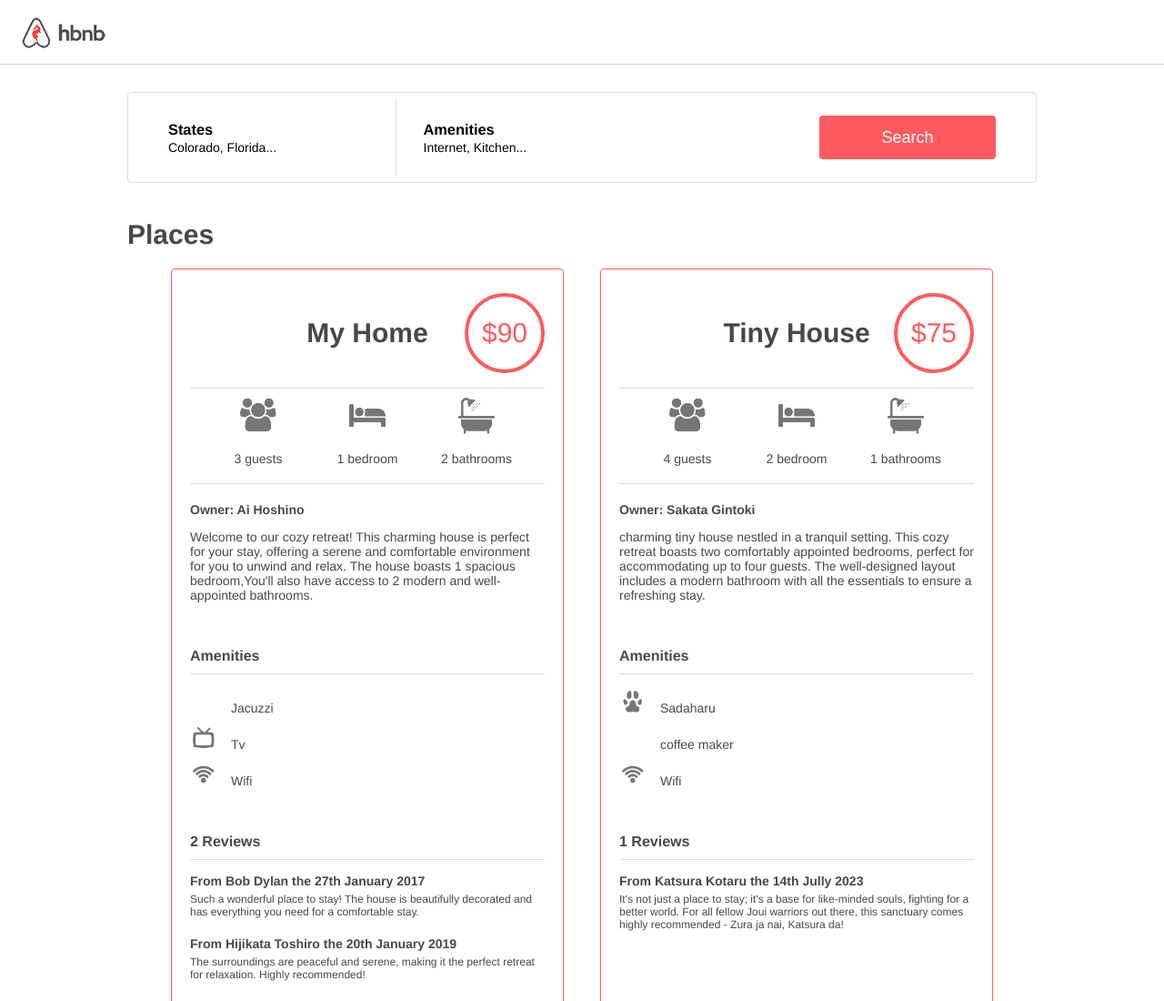
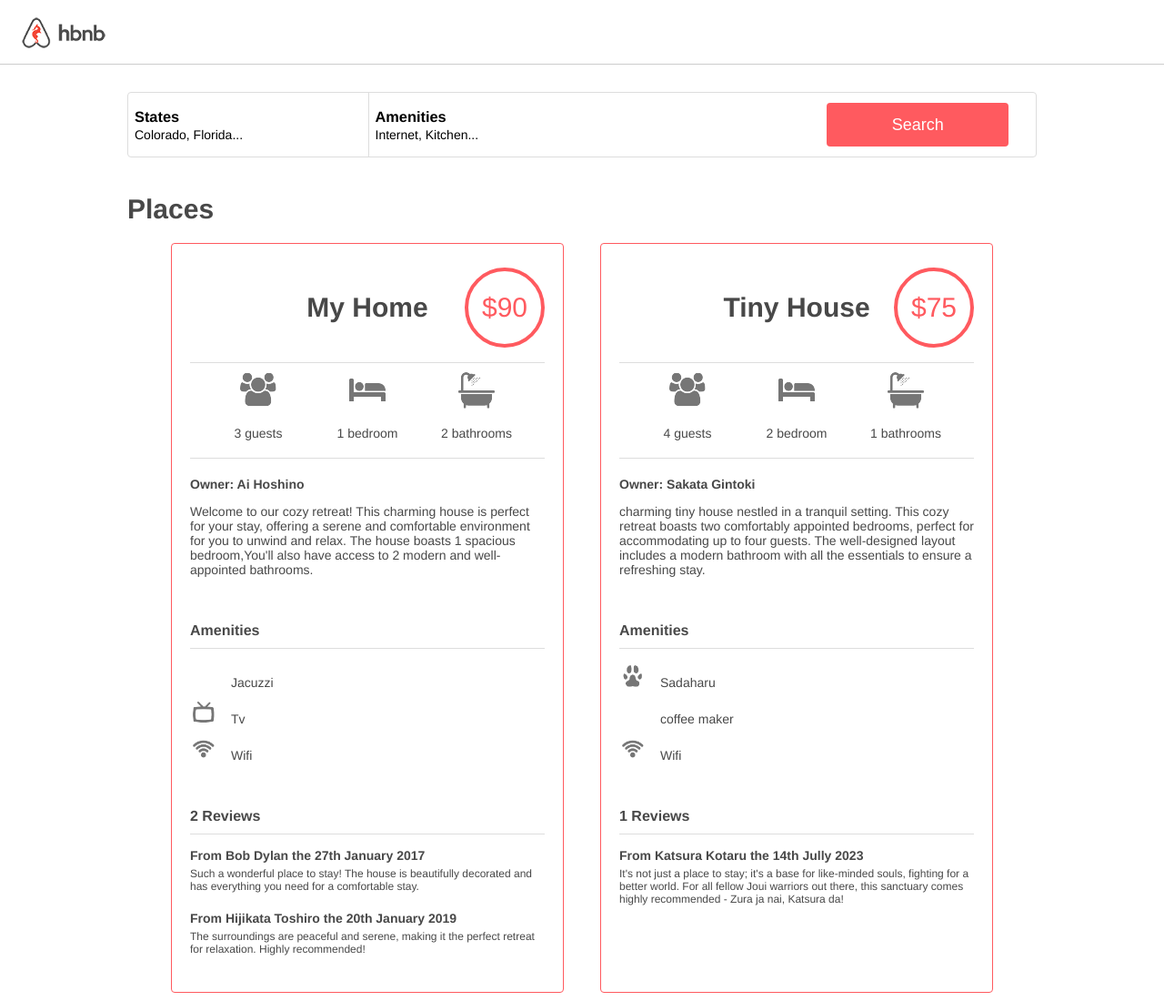
Before and after one commit to ZinoChan/AirBnB_clone, a plain HTML site: page web_static/102-index.html in a window 1280 px wide. Shown: the top 1100 px of the page at 91% size. Drawn offline with Linux system fonts and the light colour scheme.

Commit message:
styles: fix padding

```diff
--- a/web_static/styles/102-filters.css
+++ b/web_static/styles/102-filters.css
@@ -105,12 +105,14 @@ ul.popover li:hover {
   .filters {
     flex-direction: row;
     height: 70px;
+	padding: 0;
   }
 
   .locations,
   .amenities {
     width: 25%;
     padding-left: 30px;
+	padding: 0 0.5em;
   }
 
   .amenities {
--- a/web_static/styles/103-filters.css
+++ b/web_static/styles/103-filters.css
@@ -105,12 +105,14 @@ ul.popover li:hover {
   .filters {
     flex-direction: row;
     height: 70px;
+    padding: 0;
   }
 
   .locations,
   .amenities {
     width: 25%;
     padding-left: 30px;
+    padding: 0 0.5em;
   }
 
   .amenities {
```
